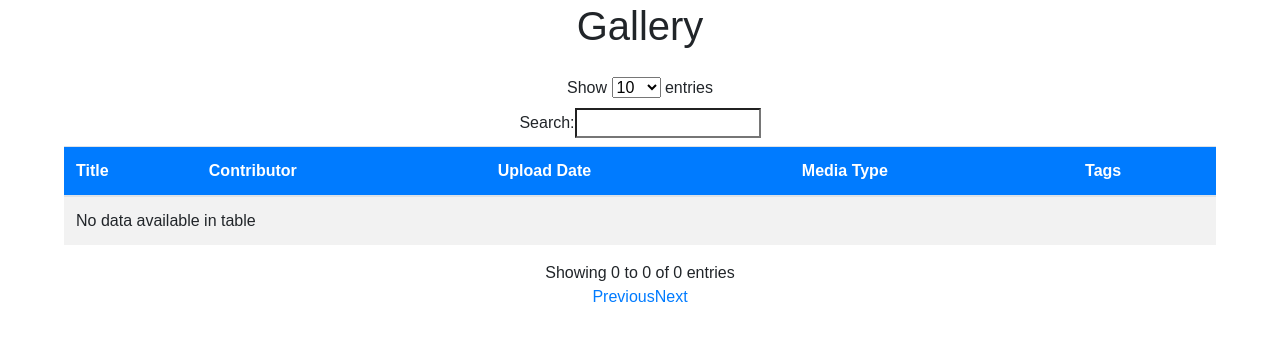
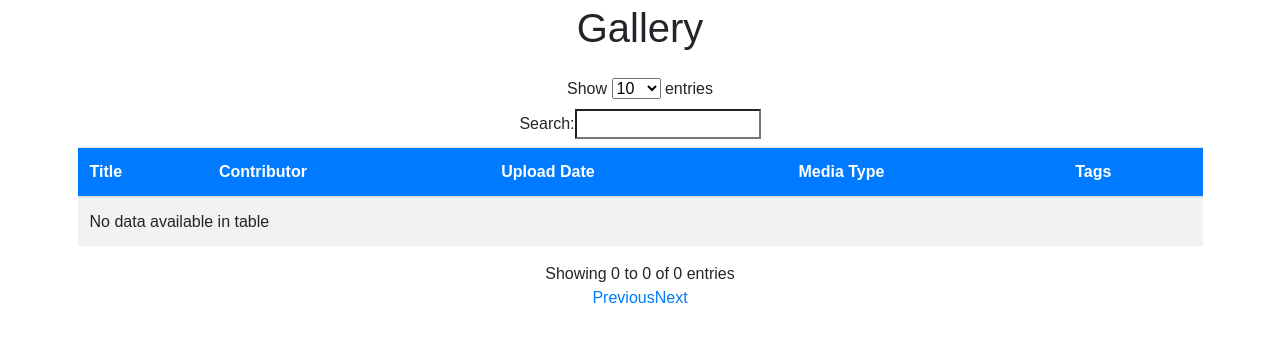
Before and after one commit to benreinkemeyer4/BayardRustinArchive, a Flask app: page /gallery in a window 1280 px wide. Shown: the part 126-468 px from the top of the page. Run offline with Flask 2, Linux system fonts and the light colour scheme; data that the repository does not hold is empty; some libraries are stand-ins or nearby versions; some web fonts are replaced.

Commit message:
title fixed

```diff
--- a/pages/admin_gallery.html
+++ b/pages/admin_gallery.html
@@ -10,6 +10,7 @@
     <link rel="stylesheet" href="https://cdn.jsdelivr.net/npm/bootstrap@4.0.0/dist/css/bootstrap.min.css" integrity="sha384-Gn5384xqQ1aoWXA+058RXPxPg6fy4IWvTNh0E263XmFcJlSAwiGgFAW/dAiS6JXm" crossorigin="anonymous">
     <link href=https://cdnjs.cloudflare.com/ajax/libs/datatables/1.10.20/css/dataTables.bootstrap4.min.css rel=stylesheet>
     <script src="https://kit.fontawesome.com/d630d1cdd4.js" crossorigin="anonymous"></script>
+    <link rel="stylesheet" href="./static/style.css">
 
     <title>Bayard Rustin Archive</title>
     <script src=
--- a/pages/admin_singleitemview.html
+++ b/pages/admin_singleitemview.html
@@ -6,6 +6,7 @@
     <meta name="viewport" content="width=device-width, initial-scale=1, shrink-to-fit=no">
     <meta name="google-signin-client_id" content="926114305336-0ir55bq4bmm2s4v240cb80c3l6ai0h6l.apps.googleusercontent.com">
     <meta http-equiv="Content-Security-Policy" content="upgrade-insecure-requests">
+    <link rel="stylesheet" href="./static/style.css">
 
     <!-- Bootstrap CSS -->
     <link rel="stylesheet" href="https://cdn.jsdelivr.net/npm/bootstrap@4.0.0/dist/css/bootstrap.min.css" integrity="sha384-Gn5384xqQ1aoWXA+058RXPxPg6fy4IWvTNh0E263XmFcJlSAwiGgFAW/dAiS6JXm" crossorigin="anonymous">
--- a/pages/gallery.html
+++ b/pages/gallery.html
@@ -18,12 +18,14 @@
       </script>
 
   </head>
-  <body style="font-family: 'American Typewriter', sans-serif;">
-    {% include 'header.html' %}
+  <body>
+    <div class="container-fluid">
+      {% include 'header.html' %}
+    </div>
 
 
     <center>
-    <div style="margin-top:10%">
+    <div class = "container-fluid" style="margin-top:10%">
       <h1>Gallery</h1>
 
     <div action="/gallery" method="get" style="width:90%; margin-top: 2%;" class="table-hover">
--- a/pages/index.html
+++ b/pages/index.html
@@ -9,6 +9,7 @@
 <link rel="stylesheet" href="https://cdn.jsdelivr.net/npm/bootstrap@4.0.0/dist/css/bootstrap.min.css" integrity="sha384-Gn5384xqQ1aoWXA+058RXPxPg6fy4IWvTNh0E263XmFcJlSAwiGgFAW/dAiS6JXm" crossorigin="anonymous">
 <link href=https://cdnjs.cloudflare.com/ajax/libs/datatables/1.10.20/css/dataTables.bootstrap4.min.css rel=stylesheet>
 <script src="https://kit.fontawesome.com/d630d1cdd4.js" crossorigin="anonymous"></script>
+<link rel="stylesheet" href="./static/style.css">
 
     <title>Bayard Rustin Archive</title>
     <script src=
--- a/pages/privacy_policy.html
+++ b/pages/privacy_policy.html
@@ -7,6 +7,7 @@
 
     <!-- Bootstrap CSS -->
     <link rel="stylesheet" href="https://cdn.jsdelivr.net/npm/bootstrap@4.0.0/dist/css/bootstrap.min.css" integrity="sha384-Gn5384xqQ1aoWXA+058RXPxPg6fy4IWvTNh0E263XmFcJlSAwiGgFAW/dAiS6JXm" crossorigin="anonymous">
+    <link rel="stylesheet" href="./static/style.css">
 
     <title>Bayard Rustin Archive Privacy Policy</title>
     <script src=
--- a/pages/singleitemview.html
+++ b/pages/singleitemview.html
@@ -10,7 +10,7 @@
     <link rel="stylesheet" href="https://cdn.jsdelivr.net/npm/bootstrap@4.0.0/dist/css/bootstrap.min.css" integrity="sha384-Gn5384xqQ1aoWXA+058RXPxPg6fy4IWvTNh0E263XmFcJlSAwiGgFAW/dAiS6JXm" crossorigin="anonymous">
     <link href=https://cdnjs.cloudflare.com/ajax/libs/datatables/1.10.20/css/dataTables.bootstrap4.min.css rel=stylesheet>
     <script src="https://kit.fontawesome.com/d630d1cdd4.js" crossorigin="anonymous"></script>
-
+    <link rel="stylesheet" href="./static/style.css">
 
     <title>Bayard Rustin Archive</title>
     <script src=
--- a/pages/terms_of_service.html
+++ b/pages/terms_of_service.html
@@ -7,7 +7,7 @@
 
     <!-- Bootstrap CSS -->
     <link rel="stylesheet" href="https://cdn.jsdelivr.net/npm/bootstrap@4.0.0/dist/css/bootstrap.min.css" integrity="sha384-Gn5384xqQ1aoWXA+058RXPxPg6fy4IWvTNh0E263XmFcJlSAwiGgFAW/dAiS6JXm" crossorigin="anonymous">
-
+    <link rel="stylesheet" href="./static/style.css">
     <title>Bayard Rustin Archive Terms of Service</title>
     <script src=
     "https://ajax.googleapis.com/ajax/libs/jquery/3.6.0/jquery.min.js">
--- a/pages/thank_you.html
+++ b/pages/thank_you.html
@@ -7,7 +7,7 @@
 
     <!-- Bootstrap CSS -->
     <link rel="stylesheet" href="https://cdn.jsdelivr.net/npm/bootstrap@4.0.0/dist/css/bootstrap.min.css" integrity="sha384-Gn5384xqQ1aoWXA+058RXPxPg6fy4IWvTNh0E263XmFcJlSAwiGgFAW/dAiS6JXm" crossorigin="anonymous">
-
+    <link rel="stylesheet" href="./static/style.css">
     <title>Bayard Rustin Archive</title>
     <script src=
     "https://ajax.googleapis.com/ajax/libs/jquery/3.6.0/jquery.min.js">
--- a/pages/unauthorized_page.html
+++ b/pages/unauthorized_page.html
@@ -11,6 +11,7 @@
      <title>Sorry, This Page Can&#39;t Be Accessed</title>
      <link rel="stylesheet" href="https://cdnjs.cloudflare.com/ajax/libs/font-awesome/4.7.0/css/font-awesome.css" />
      <link rel="stylesheet" href="https://stackpath.bootstrapcdn.com/bootstrap/4.1.1/css/bootstrap.min.css" integrity="sha384-WskhaSGFgHYWDcbwN70/dfYBj47jz9qbsMId/iRN3ewGhXQFZCSftd1LZCfmhktB" crossorigin="anonymous" />
+     <link rel="stylesheet" href="./static/style.css">
 </head>
 
 <body class="bg-dark text-white py-5" style="font-family: 'American Typewriter', sans-serif;">
--- a/pages/upload_media_details.html
+++ b/pages/upload_media_details.html
@@ -7,14 +7,14 @@
 
     <!-- Bootstrap CSS -->
     <link rel="stylesheet" href="https://cdn.jsdelivr.net/npm/bootstrap@4.0.0/dist/css/bootstrap.min.css" integrity="sha384-Gn5384xqQ1aoWXA+058RXPxPg6fy4IWvTNh0E263XmFcJlSAwiGgFAW/dAiS6JXm" crossorigin="anonymous">
-
+    <link rel="stylesheet" href="./static/style.css">
     <title>Bayard Rustin Archive</title>
     <script src=
     "https://ajax.googleapis.com/ajax/libs/jquery/3.6.0/jquery.min.js">
  </script>
 
 </head>
-<body style="background-color: #E6E3D3; font-family: 'American Typewriter', sans-serif;">
+<body style="background-color: #E6E3D3">
   {% include 'header.html' %}
 
     <div style="margin-left: 20%;margin-top:10%">
--- a/pages/upload_video_details.html
+++ b/pages/upload_video_details.html
@@ -7,6 +7,7 @@
 
     <!-- Bootstrap CSS -->
     <link rel="stylesheet" href="https://cdn.jsdelivr.net/npm/bootstrap@4.0.0/dist/css/bootstrap.min.css" integrity="sha384-Gn5384xqQ1aoWXA+058RXPxPg6fy4IWvTNh0E263XmFcJlSAwiGgFAW/dAiS6JXm" crossorigin="anonymous">
+    <link rel="stylesheet" href="./static/style.css">
 
     <title>Bayard Rustin Archive</title>
     <script src=
--- a/pages/video_instructions.html
+++ b/pages/video_instructions.html
@@ -9,6 +9,7 @@
 <link rel="stylesheet" href="https://cdn.jsdelivr.net/npm/bootstrap@4.0.0/dist/css/bootstrap.min.css" integrity="sha384-Gn5384xqQ1aoWXA+058RXPxPg6fy4IWvTNh0E263XmFcJlSAwiGgFAW/dAiS6JXm" crossorigin="anonymous">
 <link href=https://cdnjs.cloudflare.com/ajax/libs/datatables/1.10.20/css/dataTables.bootstrap4.min.css rel=stylesheet>
 <script src="https://kit.fontawesome.com/d630d1cdd4.js" crossorigin="anonymous"></script>
+<link rel="stylesheet" href="./static/style.css">
 
     <title>Bayard Rustin Archive</title>
     <script src=
--- a/static/style.css
+++ b/static/style.css
@@ -6,5 +6,6 @@
 * {font-family: 'American Typewriter', sans-serif;}
 
 body {
+    margin-top: 130px;
     font-family: 'American Typewriter', sans-serif
 }
```
